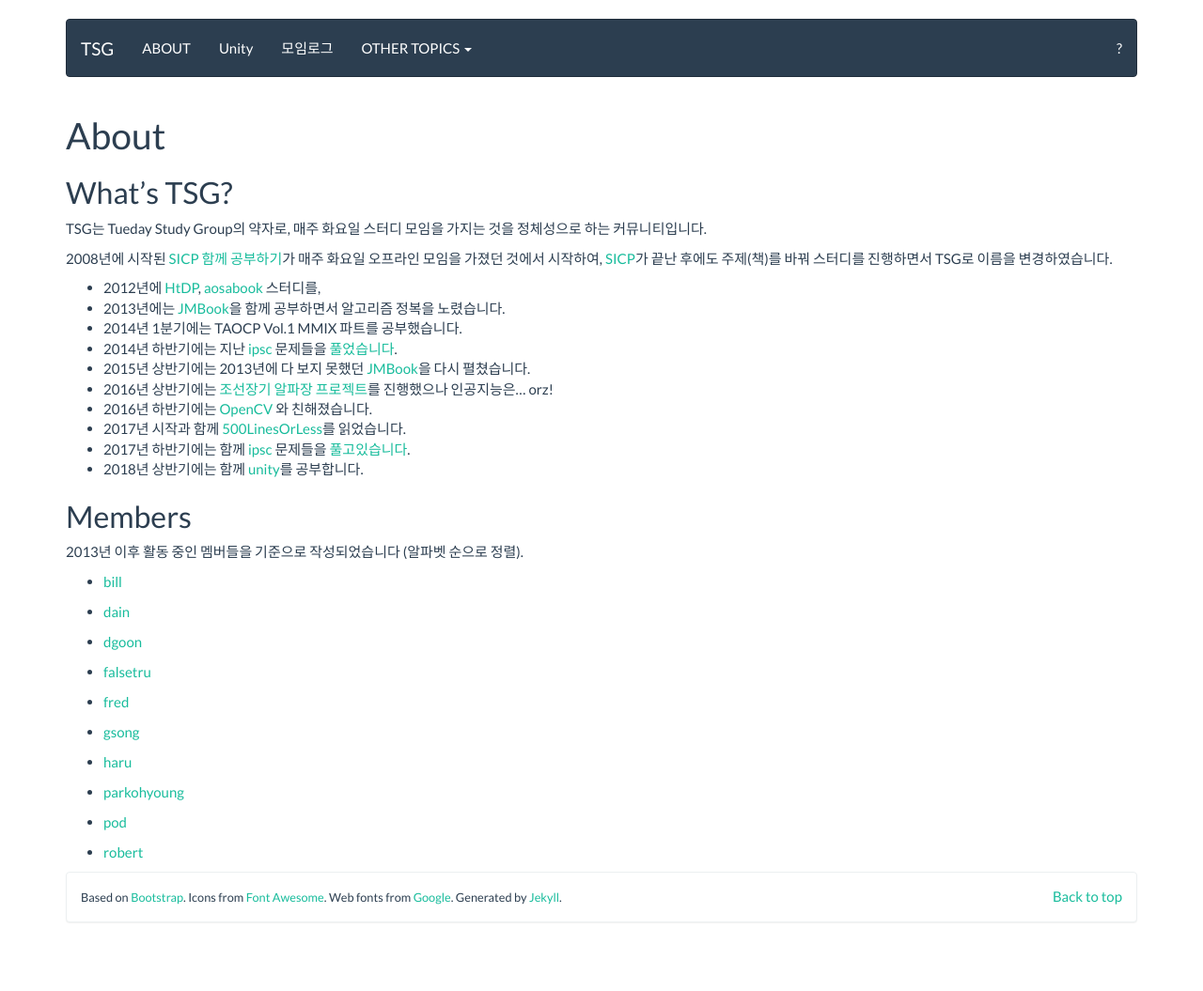
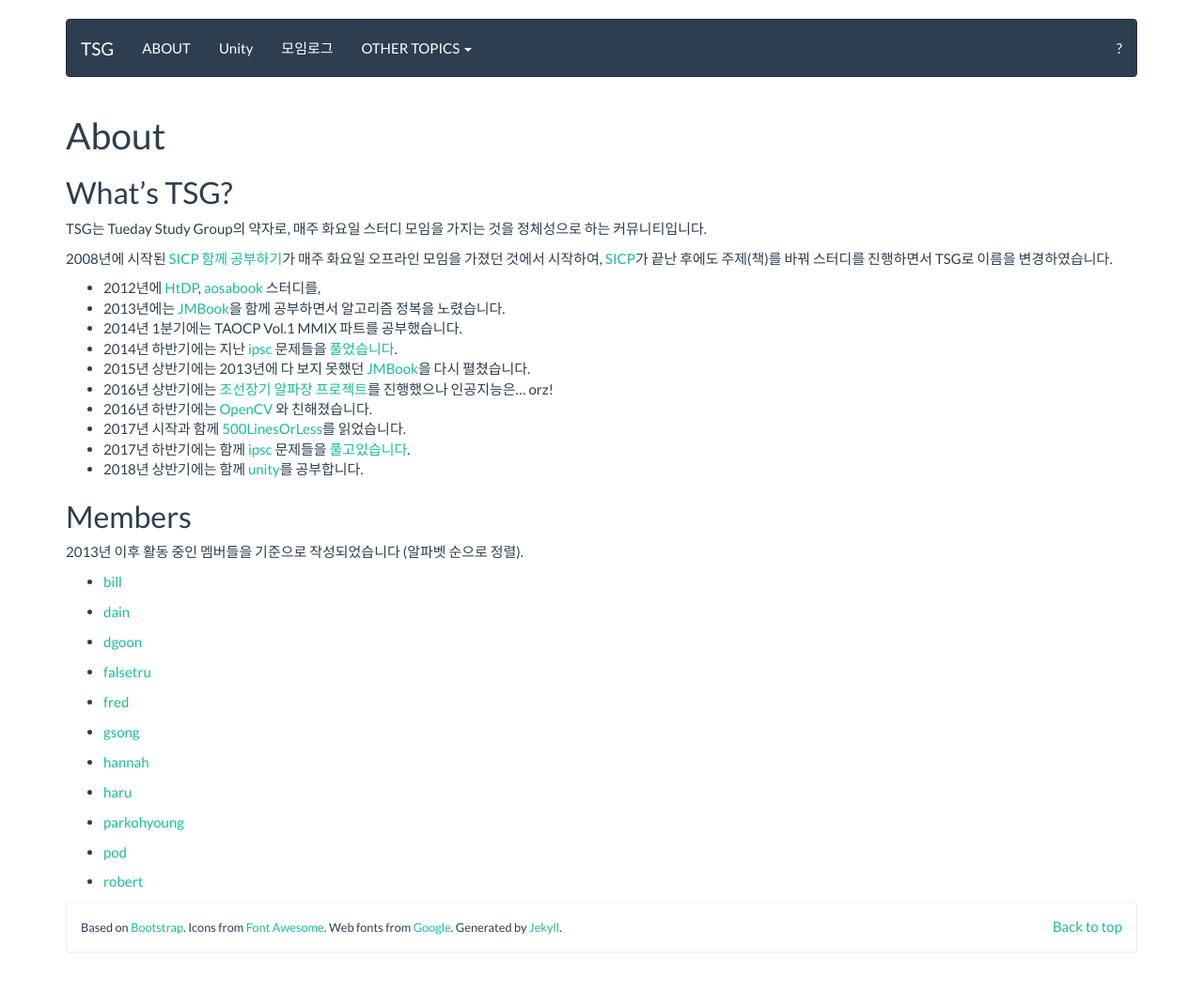
Before and after one commit to tuestudy/tuestudy.github.io, a Jekyll site: the page built from about.md, in a window 1280 px wide. Shown: the whole page at 94% size. Built offline with Jekyll 4.4.1, drawn with Linux system fonts in a browser that asks for light colours; before the commit the page ends 1023 px from its top, so only the background shows below that.

Commit message:
Add a new member

```diff
--- a/_data/members.yml
+++ b/_data/members.yml
@@ -18,3 +18,5 @@
   github: robertjerovsek
 - nickname: fred
   github: polonez
+- nickname: hannah
+  github: jyhwng
```
